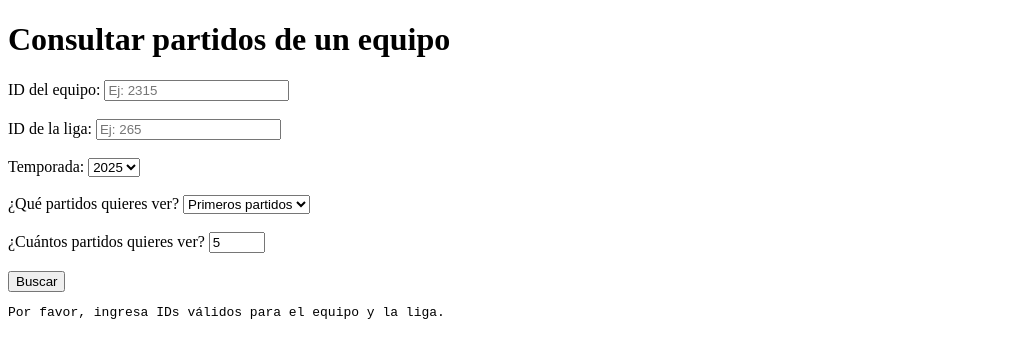
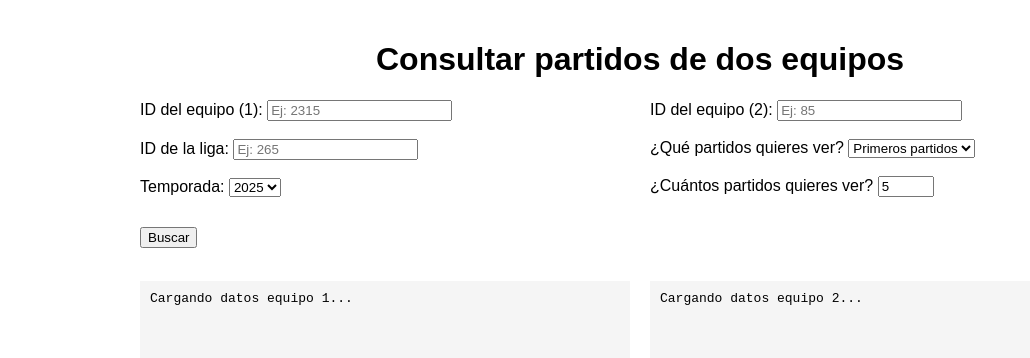
Before and after one commit to gregory407/partidos, a plain HTML site: page index.html in a window 1280 px wide. Both pictures are taken after a click on the button "Buscar". Shown: the whole page, without its empty margins (0-1030 px from the left). Drawn offline with Linux system fonts and the light colour scheme.

Commit message:
Update index.html

```diff
--- a/index.html
+++ b/index.html
@@ -3,11 +3,55 @@
 <head>
   <meta charset="UTF-8">
   <title>Estadísticas de Partidos</title>
+  <style>
+    body {
+      font-family: sans-serif;
+      display: flex;
+      flex-direction: column;
+      align-items: center;
+      margin: 0;
+      padding: 20px;
+    }
+
+    .formulario {
+      display: flex;
+      gap: 20px;
+      width: 100%;
+      max-width: 1000px;
+    }
+
+    .form-column {
+      flex: 1;
+    }
+
+    .resultados {
+      display: flex;
+      gap: 20px;
+      margin-top: 20px;
+      width: 100%;
+      max-width: 1000px;
+    }
+
+    pre {
+      background: #f5f5f5;
+      padding: 10px;
+      white-space: pre-wrap;
+      overflow-x: auto;
+      flex: 1;
+      height: 500px;
+    }
+
+    button {
+      margin-top: 20px;
+    }
+  </style>
 </head>
 <body>
-  <h1>Consultar partidos de un equipo</h1>
+  <h1>Consultar partidos de dos equipos</h1>
 
-  <label for="equipoID">ID del equipo:</label>
+  <div class="formulario">
+    <div class="form-column">
+      <label for="equipoID">ID del equipo (1):</label>
       <input type="number" id="equipoID" placeholder="Ej: 2315" />
 
       <br><br>
@@ -23,6 +67,11 @@
         <option value="2024">2024</option>
         <option value="2023">2023</option>
       </select>
+    </div>
+
+    <div class="form-column">
+      <label for="equipoID2">ID del equipo (2):</label>
+      <input type="number" id="equipoID2" placeholder="Ej: 85" />
 
       <br><br>
 
@@ -36,12 +85,17 @@
 
       <label for="cantidad">¿Cuántos partidos quieres ver?</label>
       <input type="number" id="cantidad" min="1" max="50" value="5" />
+    </div>
+  </div>
 
-  <br><br>
+  <div style="width: 100%; max-width: 1000px; display: flex; justify-content: flex-start; margin-top: 10px;">
+  <button onclick="obtenerDatos()">Buscar</button>
+  </div>
 
-  <button onclick="obtenerDatos()">Buscar</button>
-
-  <pre id="salida">Presiona el botón para ver los partidos...</pre>
+  <div class="resultados">
+    <pre id="salida">Presiona el botón para ver los partidos del equipo 1...</pre>
+    <pre id="salida2">Presiona el botón para ver los partidos del equipo 2...</pre>
+  </div>
 
   <script>
     async function sleep(ms) {
@@ -49,20 +103,19 @@
     }
 
     async function obtenerDatos() {
-      const salidaElem = document.getElementById("salida");
+      const salidaElem1 = document.getElementById("salida");
+      const salidaElem2 = document.getElementById("salida2");
       const equipoID = parseInt(document.getElementById("equipoID").value);
+      const equipoID2 = parseInt(document.getElementById("equipoID2").value);
       const ligaID = parseInt(document.getElementById("ligaID").value);
       const temporada = document.getElementById("temporada").value;
       const cantidad = parseInt(document.getElementById("cantidad").value);
       const orden = document.getElementById("orden").value;
 
-      if (isNaN(equipoID) || isNaN(ligaID)) {
-        salidaElem.textContent = "Por favor, ingresa IDs válidos para el equipo y la liga.";
-        return;
-      }
+      salidaElem1.textContent = "Cargando datos equipo 1...";
+      salidaElem2.textContent = "Cargando datos equipo 2...";
 
-      salidaElem.textContent = "Cargando datos...";
-
+      const mostrarEstadisticas = async (equipoID, salidaElem) => {
         try {
           const res = await fetch(`https://api-football-v1.p.rapidapi.com/v3/fixtures?league=${ligaID}&season=${temporada}`, {
             method: "GET",
@@ -75,7 +128,6 @@
           const data = await res.json();
           let salida = "";
 
-        // Filtrar partidos jugados por el equipo
           const partidosEquipo = data.response.filter(match =>
             (match.teams.home.id === equipoID || match.teams.away.id === equipoID) &&
             ["FT", "AET", "PEN"].includes(match.fixture.status.short)
@@ -86,10 +138,8 @@
             return;
           }
 
-        // Ordenar cronológicamente
           partidosEquipo.sort((a, b) => new Date(a.fixture.date) - new Date(b.fixture.date));
 
-        // Elegir primeros o últimos partidos
           const partidosMostrar = orden === "primeros"
             ? partidosEquipo.slice(0, cantidad)
             : partidosEquipo.slice(-cantidad).reverse();
@@ -121,6 +171,7 @@
                 "X-RapidAPI-Host": "api-football-v1.p.rapidapi.com"
               }
             });
+
             const statsData = await statsRes.json();
 
             statsData.response.forEach(teamStats => {
@@ -152,11 +203,14 @@
             salida += `---------------------------------------------\n\n`;
             salidaElem.textContent = salida;
           }
-
         } catch (error) {
           console.error(error);
           salidaElem.textContent = "Ocurrió un error al obtener los datos.";
         }
+      };
+
+      if (!isNaN(equipoID)) mostrarEstadisticas(equipoID, salidaElem1);
+      if (!isNaN(equipoID2)) mostrarEstadisticas(equipoID2, salidaElem2);
     }
   </script>
 </body>
```
Lines whose indentation alone changed are shown as unchanged.
